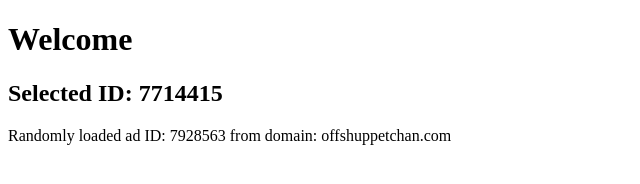
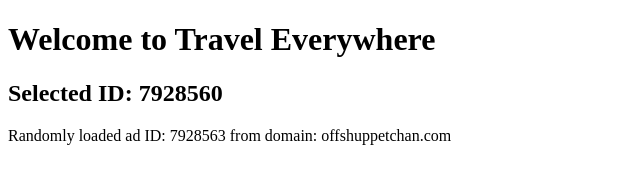
Before and after one commit to BookReviewNow/BookReviewNow.github.io, a plain HTML site: page index.html in a window 1280 px wide. Shown: the whole page, without its empty margins (0-640 px from the left). Drawn offline with Linux system fonts and the light colour scheme.

Commit message:
Update index.html

```diff
--- a/index.html
+++ b/index.html
@@ -45,20 +45,21 @@ var adScripts = [
     </script>
 </head>
 <body>
-    <h1>Welcome</h1>
+    <h1>Welcome to Travel Everywhere</h1>
     <h2>Selected ID: <span id="secondSelectedId"></span></h2>
 
 
      <script>
         // Array of IDs for the second script
 
-               var secondIds = [
-            7714416, // Example ID 1
-            7714415, // Example ID 2
-            7714414,
-            7714413,
-            7714412,
-        ];
+   var secondIds = [
+    '7928520',
+    '7928560',
+    '7928566',
+    '7928574',
+    '7928577',
+    '7928578'
+];
 
         // Function to load the second script dynamically
         function loadSecondScript(id) {
```
